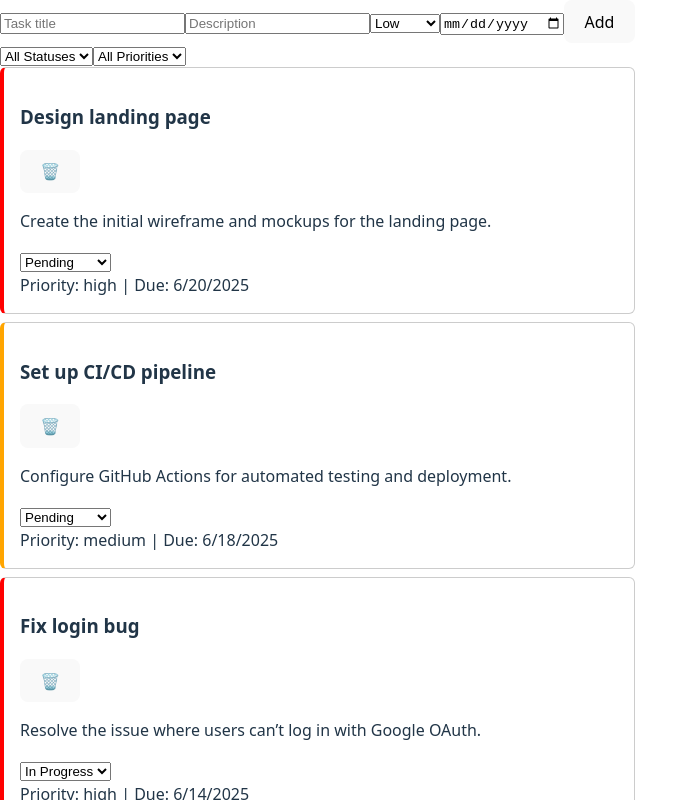
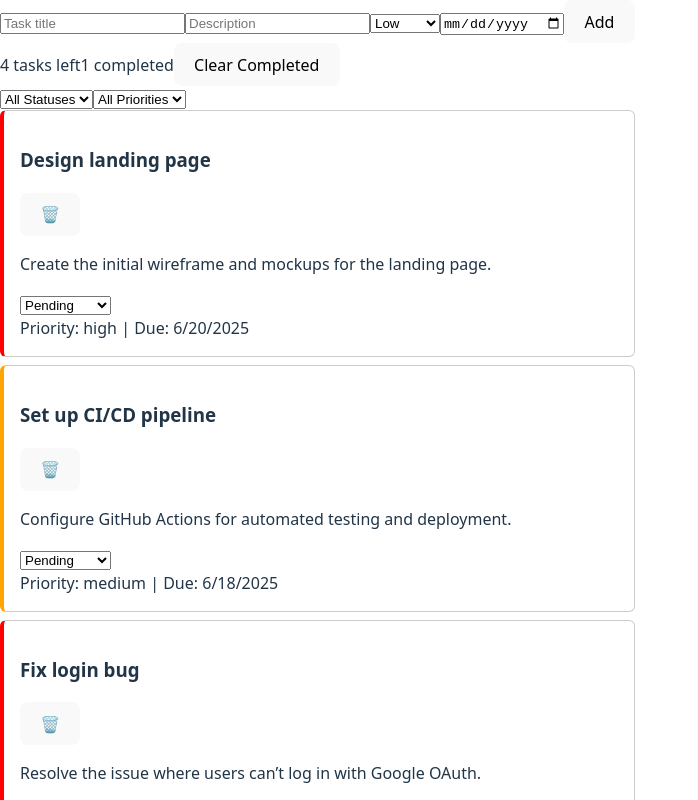
Before and after one commit to Bvega/task-manager, a React (Vite) app: page / in a window 1280 px wide. Shown: the top 800 px of the page, without its empty margins (0-698 px from the left). Built offline with nearby package versions, Linux system fonts and the light colour scheme.

Commit message:
feat: add task counters and clear completed button

```diff
--- a/src/components/TaskList/TaskList.tsx
+++ b/src/components/TaskList/TaskList.tsx
@@ -1,49 +1,66 @@
-import React, { useState, useEffect } from 'react';
-import { TaskListProps, Task } from '../../types';
+// src/components/TaskList/TaskList.tsx
+
+import { useState, useEffect } from 'react';
+import type { TaskListProps, Task } from '../../types';
+import { TaskFilter } from '../TaskFilter/TaskFilter';
 import { TaskItem } from '../TaskItem/TaskItem';
-import { TaskFilter } from '../TaskFilter/TaskFilter';
 
-export const TaskList: React.FC<TaskListProps> = ({
-  tasks: initialTasks,
-  onStatusChange,
-  onDelete,
-}) => {
+export function TaskList({ tasks: initialTasks, onStatusChange, onDelete }: TaskListProps) {
   const [tasks, setTasks] = useState<Task[]>(initialTasks);
   const [filters, setFilters] = useState<{ status?: string; priority?: string }>({});
 
-  // Update local tasks when initialTasks prop changes
   useEffect(() => {
     setTasks(initialTasks);
   }, [initialTasks]);
 
-  // Handle filter change
   const handleFilterChange = (newFilters: { status?: string; priority?: string }) => {
     setFilters(newFilters);
   };
 
-  // Apply filters to tasks
-  const filteredTasks = tasks.filter((task) => {
-    return (
-      (!filters.status || task.status === filters.status) &&
-      (!filters.priority || task.priority === filters.priority)
-    );
-  });
+  // Apply filters
+  const filteredTasks = tasks.filter(task =>
+    (!filters.status || task.status === filters.status) &&
+    (!filters.priority || task.priority === filters.priority)
+  );
+
+  // Counters
+  const total = tasks.length;
+  const completedCount = tasks.filter(t => t.status === 'completed').length;
+  const pendingCount = total - completedCount;
+
+  // Clear completed tasks
+  const clearCompleted = () => {
+    tasks
+      .filter(t => t.status === 'completed')
+      .forEach(t => onDelete(t.id));
+  };
 
   return (
     <div>
+      {/* Counters & Clear */}
+      <div className="flex justify-between items-center mb-4">
+        <span>{pendingCount} tasks left</span>
+        <span>{completedCount} completed</span>
+        <button
+          onClick={clearCompleted}
+          className="px-3 py-1 bg-red-500 text-white rounded hover:bg-red-600"
+        >
+          Clear Completed
+        </button>
+      </div>
+
       {/* Filtering UI */}
       <TaskFilter onFilterChange={handleFilterChange} />
 
       {/* Task list */}
       {filteredTasks.length > 0 ? (
-        filteredTasks.map((task) => (
+        filteredTasks.map(task => (
           <TaskItem
             key={task.id}
             task={task}
             onStatusChange={onStatusChange}
-            onDelete={(id) => {
+            onDelete={(id: string) => {
               onDelete(id);
-              setTasks((prev) => prev.filter((t) => t.id !== id));
             }}
           />
         ))
@@ -52,4 +69,4 @@ export const TaskList: React.FC<TaskListProps> = ({
       )}
     </div>
   );
-};
+}
```
